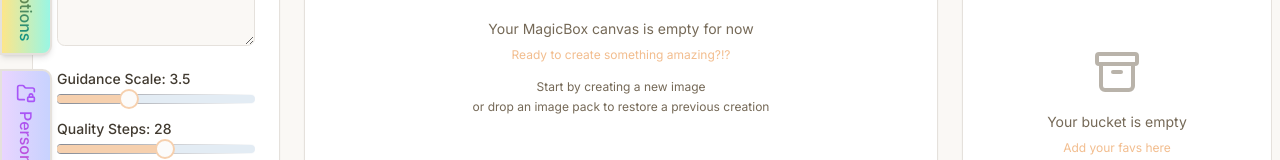
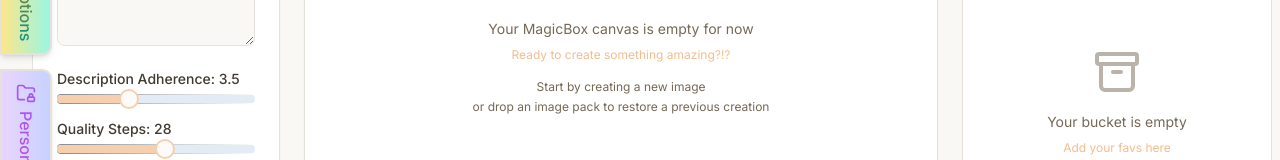
Before and after one commit to ashakoen/next-js-flux1-replicate, a Next.js app: page / in a window 1280 px wide. Shown: the part 329-489 px from the top of the page. Built offline with nearby package versions, Linux system fonts and the light colour scheme.

Commit message:
terminology updates

```diff
--- a/src/components/cards/GenerationSettingsCard.tsx
+++ b/src/components/cards/GenerationSettingsCard.tsx
@@ -369,7 +369,7 @@
 								{!isRecraftv3 && !isIdeogram && !isLuma && (
 									<>
 										<div className="space-y-1 pt-2">
-											<Label htmlFor="guidance_scale">Guidance Scale: {formData.guidance_scale}</Label>
+											<Label htmlFor="guidance_scale">Description Adherence: {formData.guidance_scale}</Label>
 											<TooltipProvider>
 												<Tooltip>
 													<TooltipTrigger asChild>
```
